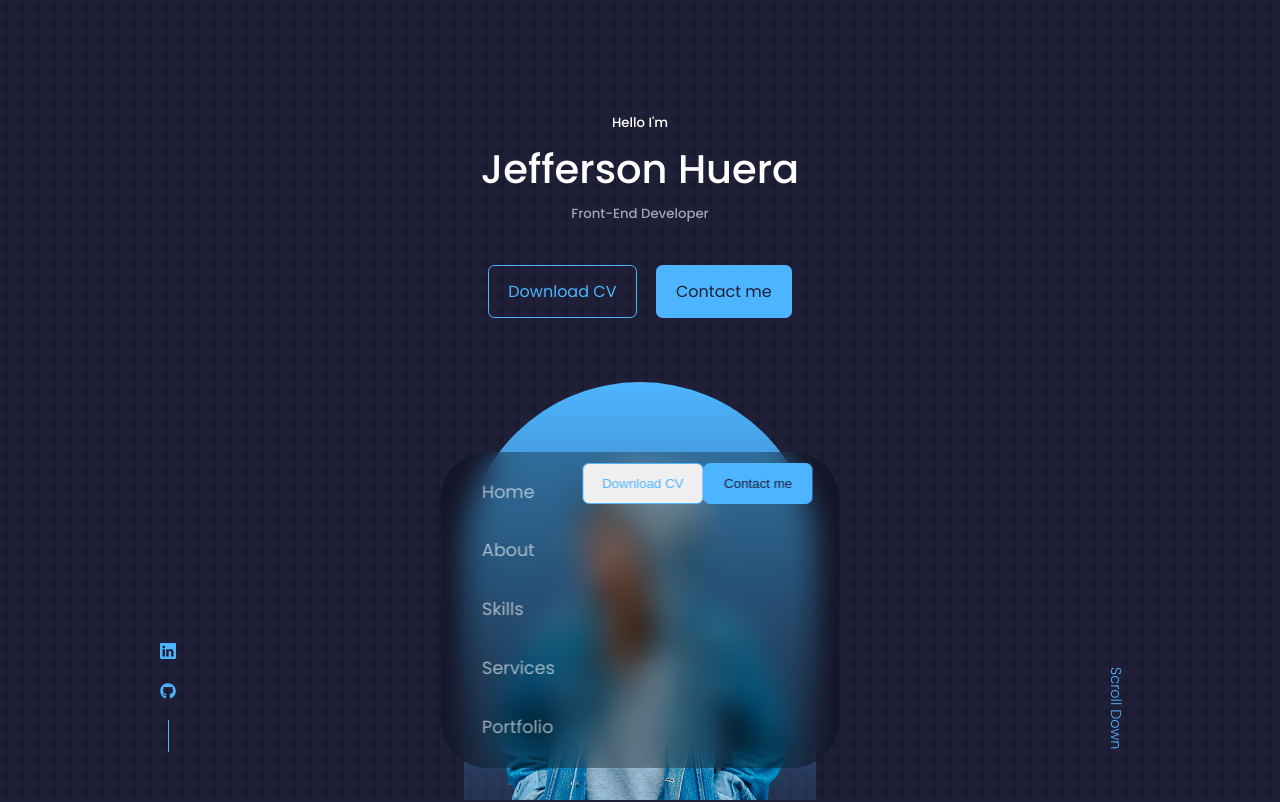
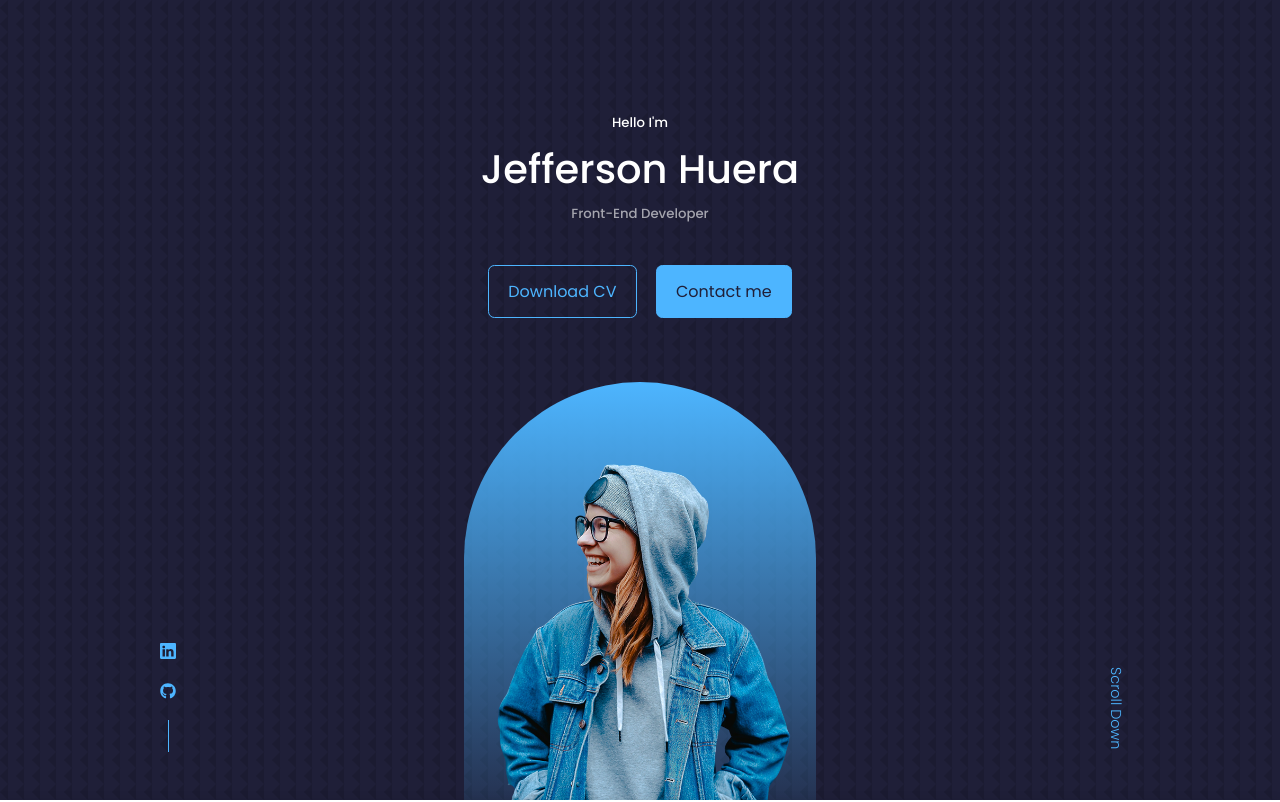
Before and after one commit to Jefferh30/Portfolio-Website, a React (Create React App) app: page / in a window 1280 px wide. Shown: the top 802 px of the page. Built offline with nearby package versions, Linux system fonts and the light colour scheme; the HTML template or start-up script is replaced by a standard one.

Commit message:
refactor: Change style of navbar

```diff
--- a/src/components/nav/nav.css
+++ b/src/components/nav/nav.css
@@ -1,33 +1,43 @@
-nav {
-    background: rgba(0, 0, 0, 0.3);
-    width: max-content;
-    display: block;
-    padding: 0.7rem 1.7rem;
+.nav-container {
+    box-shadow: 0 0 10px rgba(0, 0, 0, 0.1);
+    background-color: white;
+    position: sticky;
+    top: 0;
     z-index: 2;
-    position: fixed;
-    left: 50%;
-    transform: translateX(-50%);
-    bottom: 2rem;
-    display: flex;
-    gap: 0.8rem;
-    border-radius: 3rem;
-    backdrop-filter: blur(15px);
 }
 
-nav a {
-    background: transparent;
-    padding: 0.9rem;
-    border-radius: 50%;
+.navbar {
     display: flex;
-    color: var(--color-light);
-    font-size: 1.1rem;
-}
+    justify-content: space-between;
+    align-items: center;
+    padding: 1rem;
+    max-width: 1300px;
+    margin: auto;
+  }
 
-nav a:hover {
-    background: rgba(0, 0, 0, 0.3);
-}
+  .navbar-nav {
+    display: flex;
+    list-style: none;
+    margin: 0;
+    padding: 0;
+  }
 
-nav a.active {
-    background: var(--color-primary);
-    color: var(--color-bg);
-}
+  .nav-item {
+    margin-right: 1rem;
+  }
+
+  .nav-link {
+    display: block;
+    padding: 0.5rem;
+    color: #333;
+    text-decoration: none;
+    transition: color 0.2s;
+  }
+
+  .nav-link:hover {
+    color: #0077ff;
+  }
+
+  .navbar-buttons .btn {
+    margin: 0 1rem;
+  }
```
